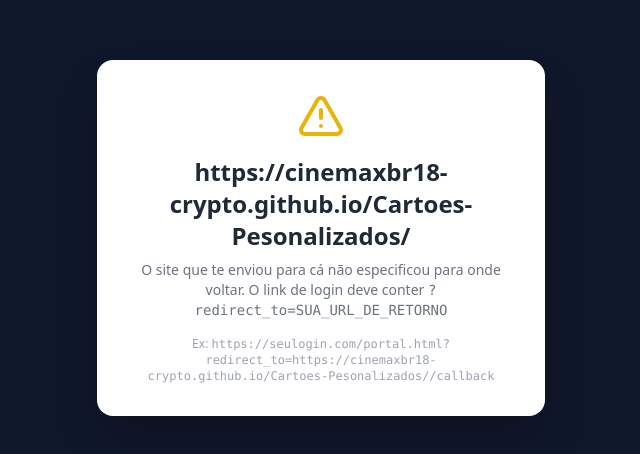
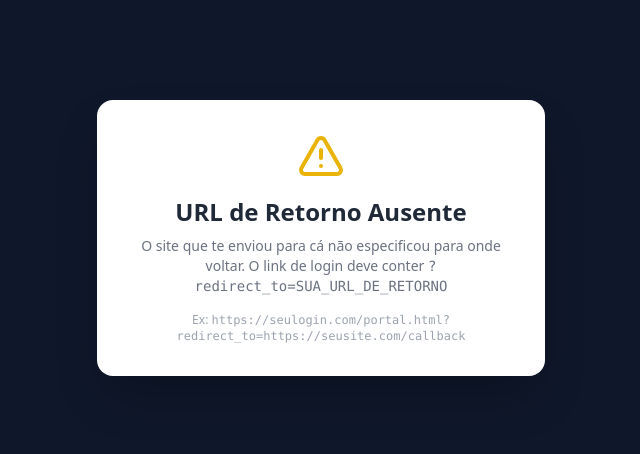
Before and after one commit to cinemaxbr18-crypto/meu-login-unico, a plain HTML site: page index.html in a window 1280 px wide. Shown: the part 162-616 px from the top of the page, without its empty margins (319-959 px from the left). Drawn offline with nearby package versions, Linux system fonts and the light colour scheme.

Commit message:
Update index.html

```diff
--- a/index.html
+++ b/index.html
@@ -58,9 +58,9 @@
                 document.getElementById('auth-content').innerHTML = `
                     <div class="p-8 text-center">
                         <i data-lucide="alert-triangle" class="w-12 h-12 text-yellow-500 mx-auto mb-4"></i>
-                        <h2 class="text-2xl font-bold text-gray-800 mb-2">https://cinemaxbr18-crypto.github.io/Cartoes-Pesonalizados/</h2>
+                        <h2 class="text-2xl font-bold text-gray-800 mb-2">URL de Retorno Ausente</h2>
                         <p class="text-gray-500 text-sm">O site que te enviou para cá não especificou para onde voltar. O link de login deve conter <code>?redirect_to=SUA_URL_DE_RETORNO</code></p>
-                        <p class="mt-4 text-xs text-gray-400">Ex: <code>https://seulogin.com/portal.html?redirect_to=https://cinemaxbr18-crypto.github.io/Cartoes-Pesonalizados//callback</code></p>
+                        <p class="mt-4 text-xs text-gray-400">Ex: <code>https://seulogin.com/portal.html?redirect_to=https://seusite.com/callback</code></p>
                     </div>
                 `;
                 lucide.createIcons();
```
